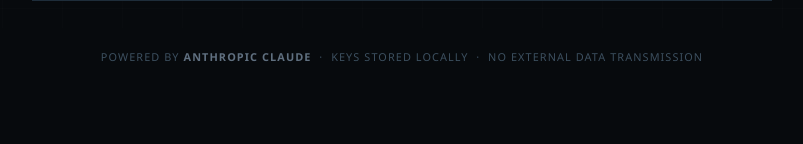
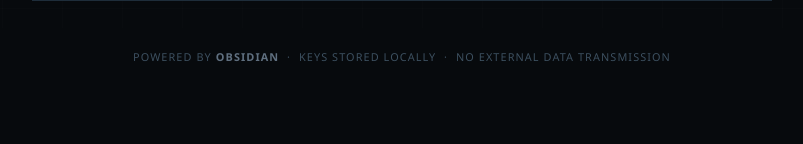
Before and after one commit to GabeT3ch/Obsidian-Cipher, a Flask app: page / in a window 1280 px wide. Shown: the part 772-916 px from the top of the page, without its empty margins (238-1041 px from the left). Run offline with Flask 3, Linux system fonts and the light colour scheme.

Commit message:
final working Obsidian Cipher for Live demo

```diff
--- a/src/templates/index.html
+++ b/src/templates/index.html
@@ -563,7 +563,7 @@
   </div>
 
   <footer>
-    Powered by <strong>Anthropic Claude</strong>
+    Powered by <strong> Obsidian </strong>
     &nbsp;·&nbsp; Keys stored locally
     &nbsp;·&nbsp; No external data transmission
   </footer>
```
